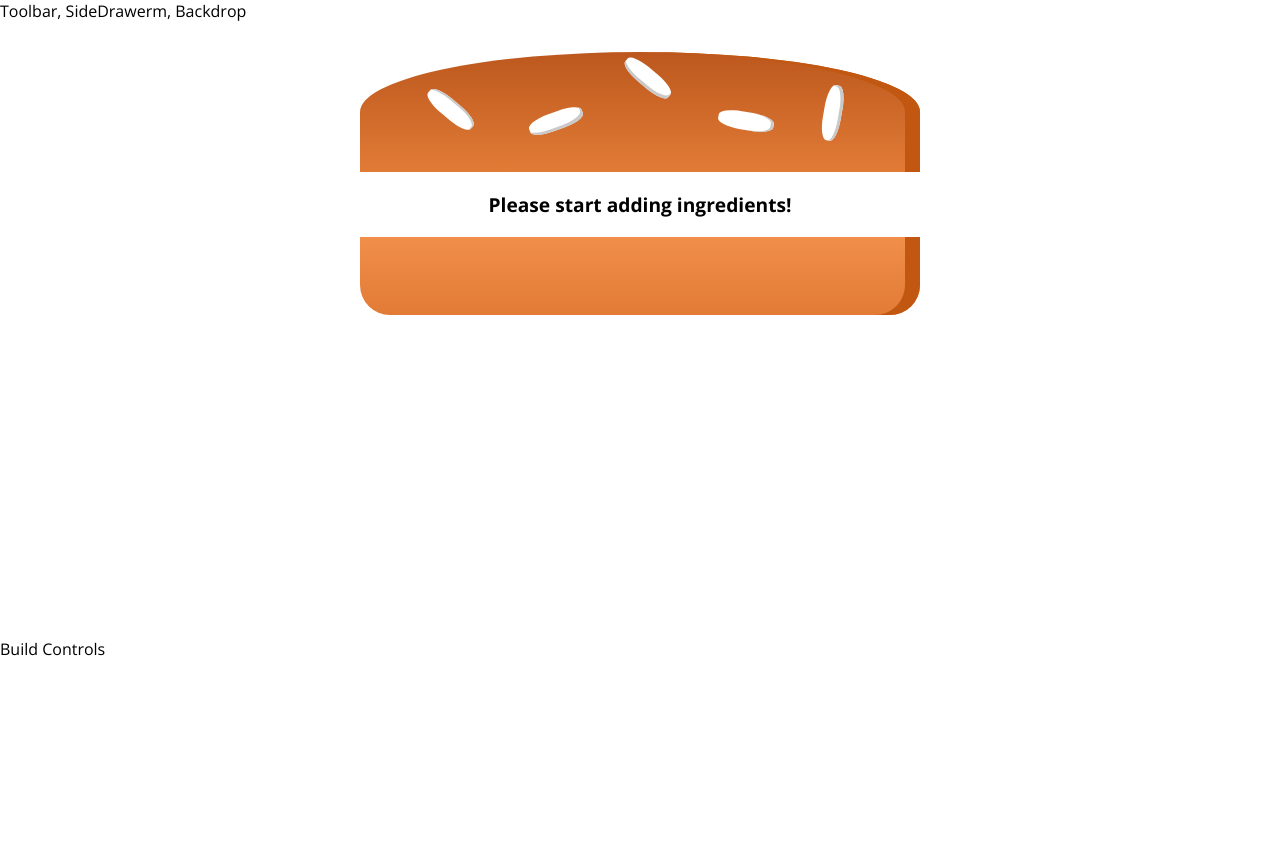
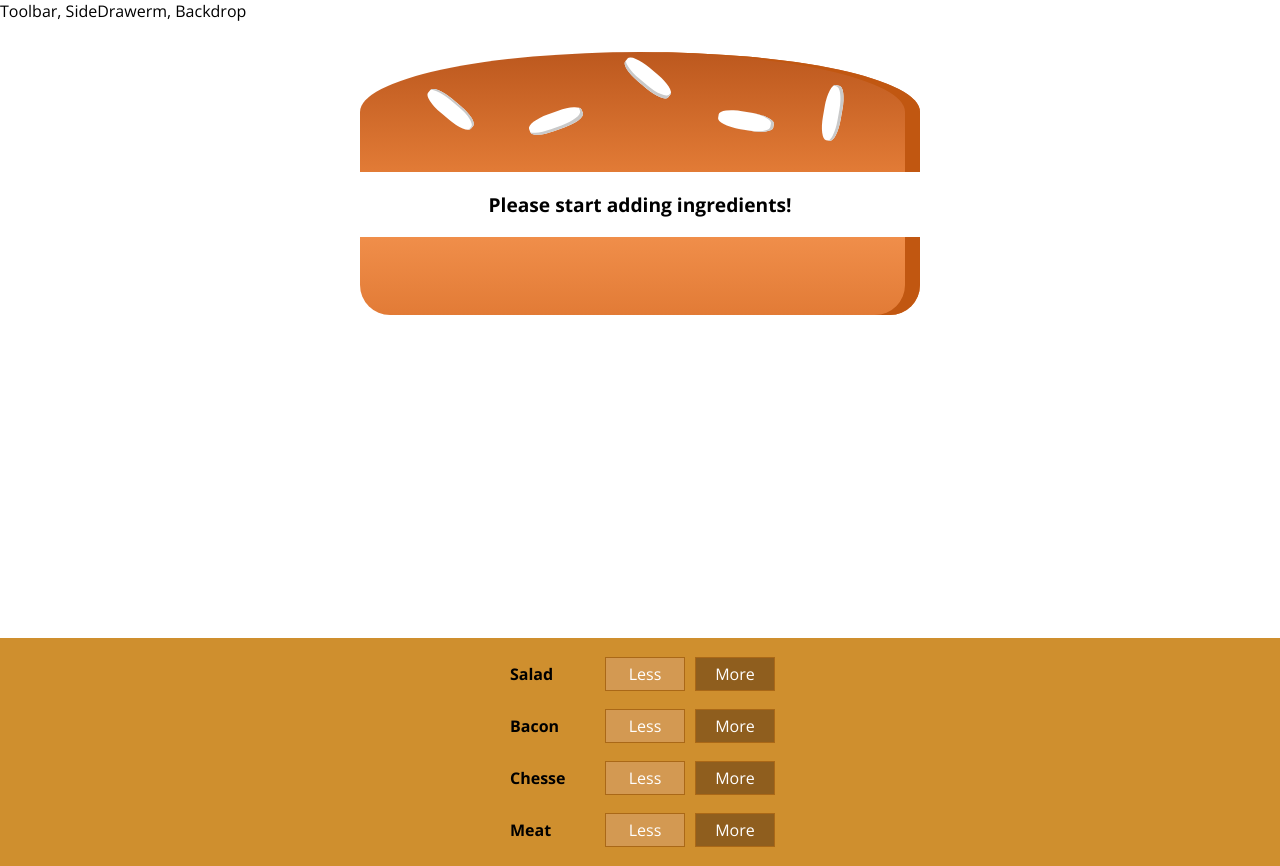
Before and after one commit to lucasgrocha/react-burger-builder, a React (Create React App) app: page / in a window 1280 px wide. Before the commit the page ends 800 px from the top, so only its background shows below. Built offline with nearby package versions, Linux system fonts and the light colour scheme; the HTML template or start-up script is replaced by a standard one.

Commit message:
132. Outputting Multiple Build Controls

```diff
--- a/src/components/Burger/BuildControls/BuildControls.js
+++ b/src/components/Burger/BuildControls/BuildControls.js
@@ -1,8 +1,20 @@
 import React from 'react'
 
+import classes from './BuildControls.module.css'
+import BuildControl from './BuildControl/BuildControl'
+
+const controls = [
+  { label: 'Salad', type: 'salad' },
+  { label: 'Bacon', type: 'bacon' },
+  { label: 'Chesse', type: 'cheese' },
+  { label: 'Meat', type: 'meat' },
+]
+
 const buildControls = props => (
-  <div>
-
+  <div className={classes.BuildControls}>
+    {controls.map((ctrl) => (
+      <BuildControl key={ctrl.label} label={ctrl.label}/>
+    ))}
   </div>
 )
 
--- a/src/containers/BurgerBuilder/BurgerBuilder.js
+++ b/src/containers/BurgerBuilder/BurgerBuilder.js
@@ -2,7 +2,7 @@
 
 import Aux from '../../hoc/Aux'
 import Burguer from '../../components/Burger/Burguer'
-
+import BuildControls from '../../components/Burger/BuildControls/BuildControls'
 class BurgerBuilder extends Component {
   // constructor(props) {
   //   super(props)
@@ -22,7 +22,7 @@
     return(
       <Aux>
         <Burguer ingredients={this.state.ingredients} />
-        <div>Build Controls</div>
+        <BuildControls />
       </Aux>
     )
   }
```
